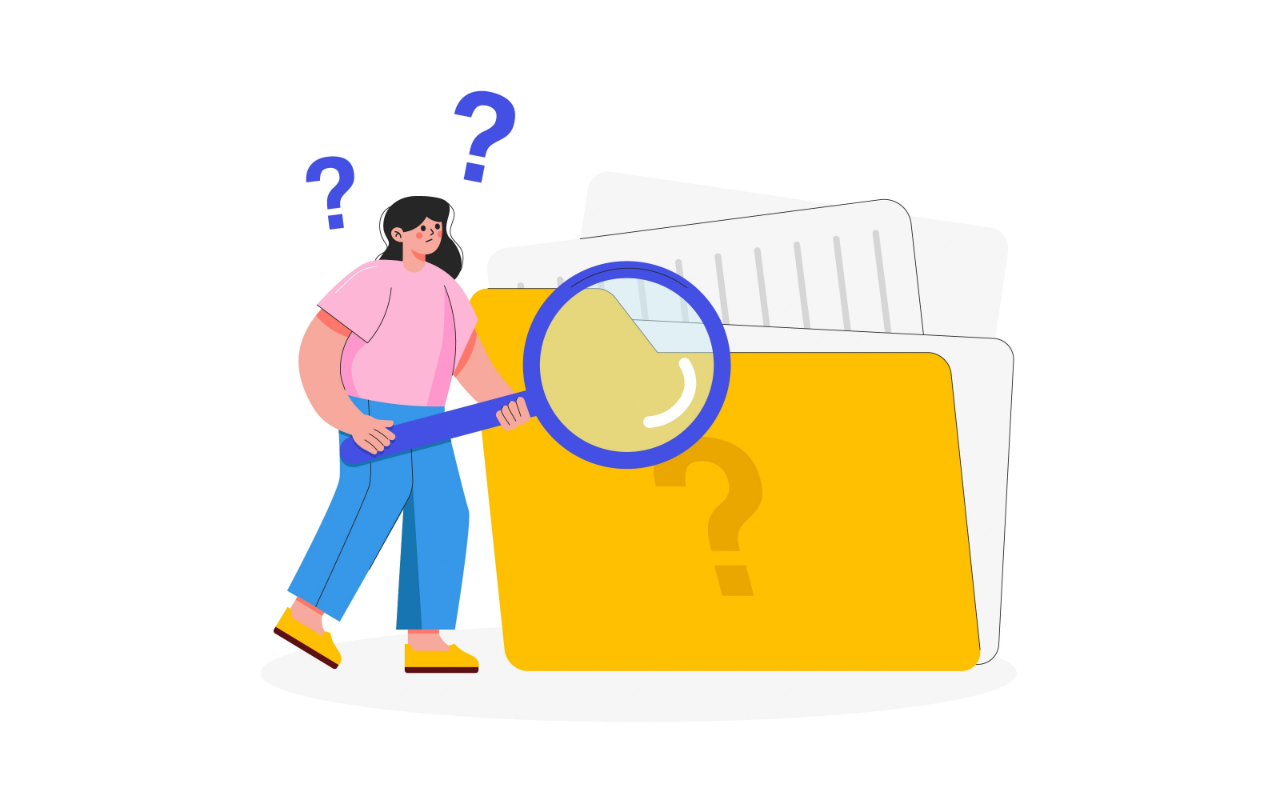
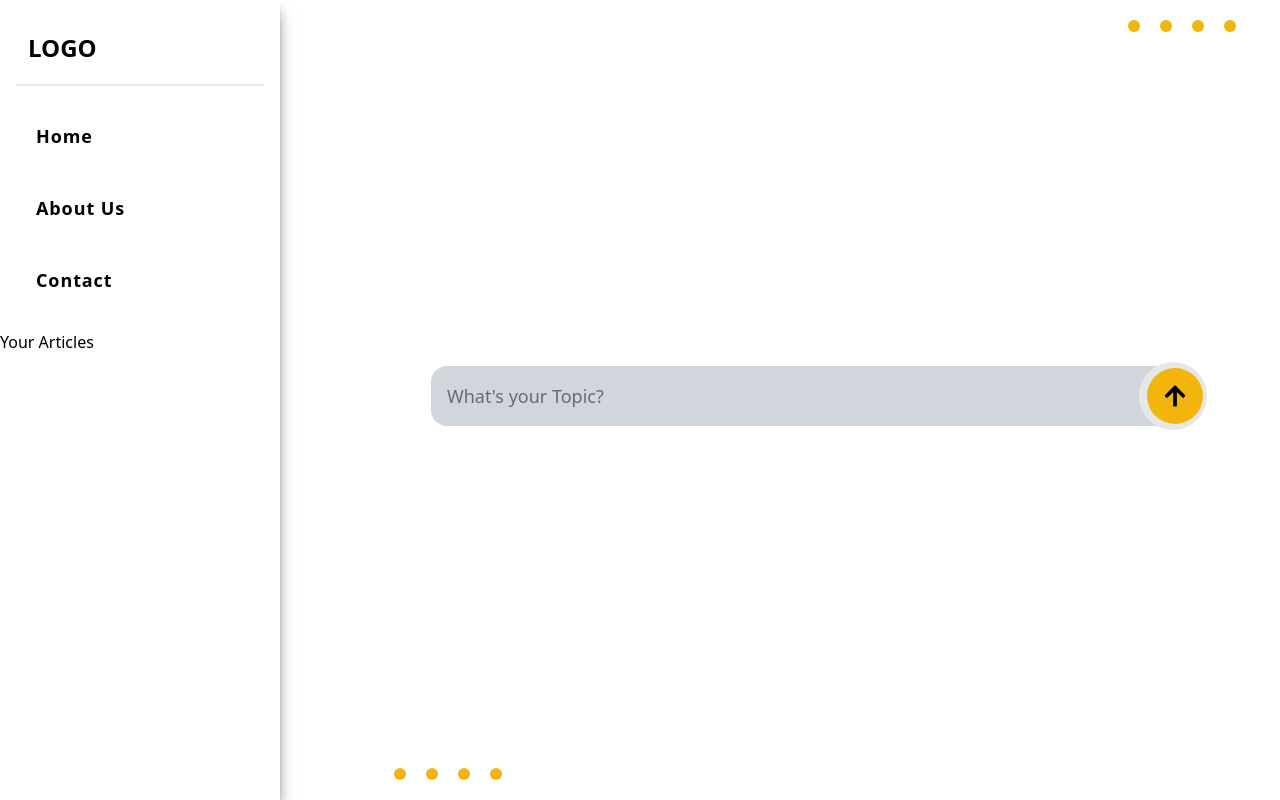
Before and after one commit to Bo1atit0/NewsReporterAI, a React (Vite) app in the folder frontend/: page /generate in a window 1280 px wide. Built offline with nearby package versions, Linux system fonts and the light colour scheme.

Commit message:
Created aside bar in generate page, worked on the article input bar and artice display section, added design and animations to home page

```diff
--- a/frontend/package.json
+++ b/frontend/package.json
@@ -14,12 +14,14 @@
   },
   "dependencies": {
     "@tailwindcss/vite": "^4.1.12",
+    "clsx": "^2.1.1",
     "react": "^19.1.1",
     "react-dom": "^19.1.1",
     "react-icons": "^5.5.0",
     "react-markdown": "^10.1.0",
     "react-router": "^7.13.0",
     "react-router-dom": "^7.13.0",
+    "tailwind-merge": "^3.4.0",
     "tailwindcss": "^4.1.12"
   },
   "devDependencies": {
--- /dev/null
+++ b/frontend/src/api/dummyArticle.js
@@ -0,0 +1,43 @@
+export function createDummyArticle(topic) {
+  return `
+# ${topic}
+
+## Introduction
+
+**${topic}** is becoming an increasingly important subject in today's world.
+As industries evolve and technology advances, more attention is being given to this area.
+
+---
+
+## Why ${topic} Matters
+
+- It influences modern innovation
+- It impacts businesses and communities
+- It creates new opportunities for growth
+- It shapes future development
+
+> Experts believe that ${topic} will continue to grow in importance over the next decade.
+
+---
+
+## Key Insights
+
+1. Understanding ${topic} improves decision-making.
+2. Organizations investing in ${topic} often gain competitive advantages.
+3. Continuous learning is essential in this space.
+
+---
+
+## Conclusion
+
+In summary, **${topic}** represents both opportunity and transformation.
+Staying informed about this subject is crucial for long-term success.
+
+\`\`\`js
+// Example related concept
+function exploreTopic(topic) {
+  return "Learning about " + topic + " leads to innovation.";
+}
+\`\`\`
+`;
+}
--- a/frontend/src/api/generateArticle.js
+++ b/frontend/src/api/generateArticle.js
@@ -1,4 +1,4 @@
-export async function generateArticle({ topic }) {
+export async function generateArticle(topic) {
   const url = await fetch(
     'https://newsreporterai-production.up.railway.app/api/v1/generate',
     {
--- a/frontend/src/components/Navbar.jsx
+++ b/frontend/src/components/Navbar.jsx
@@ -1,34 +1,66 @@
-import { NavLink } from 'react-router';
+import { NavLink, useLocation } from 'react-router';
+import { cn } from '../lib/utils';
+
 const Navbar = () => {
   const navItems = [
     { name: 'Home', href: '/' },
     { name: 'About Us', href: '/about' },
     { name: 'Contact', href: '/services' },
   ];
+  const location = useLocation();
+  const HomePage = location.pathname === '/';
+  const generatePage = location.pathname === '/generate';
+
   return (
-    <header className="py-6 px-6">
-      <nav className="hidden md:flex justify-center md:justify-around lg:justify-end items-center">
-        <h1 className="text-2xl font-bold">LOGO</h1>
-        <div className="flex w-full md:w-2/3 gap-5 md:gap-30 justify-end md:justify-center">
+    <header className="pt-6 pb-3 px-4">
+      <nav
+        className={cn(
+          'hidden md:flex ',
+          generatePage && 'flex-col items-start gap-5 py-2',
+          HomePage &&
+            'justify-center md:justify-around lg:justify-end items-center'
+        )}
+      >
+        <h1 className="text-2xl font-bold mb-0 pl-3 ">LOGO</h1>
+        <div className="h-0.5 w-full mx-auto bg-gray-200" />
+        <div
+          className={cn(
+            'flex',
+            generatePage && 'flex-col items-start gap-3 w-full',
+            HomePage &&
+              'w-full md:w-2/3 md:gap-30 justify-end md:justify-center'
+          )}
+        >
           {navItems.map((item) => (
             <NavLink
               key={item.name}
               to={item.href}
               className={({ isActive }) =>
-                `cursor:pointer relative after:absolute after:bg-[linear-gradient(to_right,black_0_5px)]
-               after:h-1 after:left-0 after:origin-left after:-bottom-2 lg:after:-bottom-2 after:w-0 hover:after:w-full after:opacity-0
-                hover:after:opacity-100 after:transition-all after:duration-700 after:ease-in-out
-                before:w-full before:h-0 before:opacity-0  before:origin-bottom  before:bg-bright
-                 before:absolute before:-bottom-2  before:z-0 hover:text-white
-                hover:before:h-30 hover:before:opacity-100 before:transition-all before:duration-700 before:ease-in-out
-              ${
-                isActive
-                  ? 'after:w-full after:opacity-100 text-white before:h-30 before:opacity-100'
-                  : 'after:w-0 after:opacity-0 text-neutral-900 before:h-0 before:opacity-0'
-              }`
+                cn(
+                  ` relative after:absolute after:left-0 after:origin-left after:w-0 hover:after:w-full after:opacity-0
+                    hover:after:opacity-100 hover:text-white after:transition-all after:duration-700 after:ease-in-out
+                    ${
+                      isActive
+                        ? 'after:w-full after:opacity-100'
+                        : 'after:w-0 after:opacity-0 '
+                    }
+                  `,
+                  HomePage &&
+                    `after:bg-[linear-gradient(to_right,black_0_5px)] after:h-1 after:-bottom-2 lg:after:-bottom-2
+                    before:w-full before:h-0 before:opacity-0  before:origin-bottom  before:bg-bright
+                  before:absolute before:-bottom-2  before:z-0 before:rounded-t-lg hover:before:h-30 hover:before:opacity-100
+                  before:transition-all before:duration-700 before:ease-in-out
+                  ${isActive ? ' text-white before:opacity-100 before:h-30' : 'text-neutral-900 before:h-0 before:opacity-0'}
+                  `,
+                  generatePage &&
+                    `after:bg-bright hover:after:h-full py-4 after:bottom-0 w-full after:rounded-2xl pl-3`
+                )
               }
             >
-              <p className="relative  whitespace-nowrap text-lg font-bold z-20 px-2">
+              <p
+                className={`relative  whitespace-nowrap text-lg font-bold z-20 px-2
+              ${generatePage && 'tracking-wider'}`}
+              >
                 {item.name}
               </p>
             </NavLink>
--- a/frontend/src/pages/Generate.jsx
+++ b/frontend/src/pages/Generate.jsx
@@ -1,56 +1,142 @@
-import React, { useState } from 'react';
 import { generateArticle } from '../api/generateArticle';
-// import Markdown from 'react-markdown';
-import { useNavigate } from 'react-router';
+import Markdown from 'react-markdown';
+import { FaArrowUp } from 'react-icons/fa';
+import Navbar from '../components/Navbar';
+import { createDummyArticle } from '../api/dummyArticle';
+import { useState } from 'react';
+import { RiLoaderFill } from 'react-icons/ri';
 
 const Generate = () => {
   const [topic, setTopic] = useState('');
-  // const [article, setArticle] = useState('');
-  const navigate = useNavigate();
+  const [articleData, setArticledata] = useState(null);
+  const [loading, setLoading] = useState(false);
 
-  const handleClick = async () => {
-    console.log('Generating article for topic:', topic);
-    const generatedArticle = await generateArticle({ topic });
-    // console.log(generatedArticle);
-
-    navigate('/article', {
-      state: {
-        article: generatedArticle.result,
-        topic,
-      },
+  const handleClick = () => {
+    if (!topic.trim()) {
+      return;
+    }
+    const fakeArticle = createDummyArticle(topic);
+    const headerTopic = topic;
+    setArticledata({
+      title: headerTopic,
+      content: fakeArticle,
     });
+    setTopic('');
   };
 
+  // const handleClick = async () => {
+  //   try {
+  //     const generatedArticle = await generateArticle(topic);
+  //     console.log(generatedArticle);
+  //     if (generatedArticle.error) {
+  //       console.log('Daily limit reached. Try again tomorrow.');
+  //     }
+  //     setArticle(generatedArticle?.result);
+  //   } catch (e) {
+  //     console.error('Error:', e);
+  //   }
+  // };
+
   return (
-    <section className="flex flex-col items-center gap-4 px-6 select-none">
-      <img
+    <section className="grid grid-cols-1 md:grid-cols-[1fr_3fr] gap-10">
+      <aside className="shadow-lg shadow-gray-500 max-w-70 w-full">
+        <Navbar />
+        <p>Your Articles</p>
+      </aside>
+
+      <div className=" relative h-screen flex flex-col items-center justify-center gap-4 w-full">
+        {/* 4 yellow circles */}
+        <div className=" absolute top-0 right-11 flex gap-5 justify-end z-15 mt-5 ">
+          <div className="bg-bright size-3  rounded-full" />
+          <div className="bg-bright size-3 rounded-full" />
+          <div className="bg-bright size-3 rounded-full" />
+          <div className="bg-bright size-3 rounded-full" />
+        </div>
+
+        {/* <img
         src="assets/generate_image.webp"
         alt="generate Image"
-        className="w-full h-[100vh] object-contain"
-      />
-      {/* <h1>Generate Article</h1>
+        className="absolute inset-0 w-full h-full object-contain"
+      /> */}
+        <section className=" absolute h-full flex flex-col items-center justify-center py-10 w-full">
+          {/* article */}
+          {articleData ? (
+            <article className="flex-1 overflow-y-auto my-6 py-8 w-[90vw] md:w-full mx-auto ">
+              <header className="text-center ">
+                <h1 className="text-2xl md:text-4xl font-bold tracking-tight">
+                  {articleData.title.toUpperCase()}
+                </h1>
+                <p className="mt-3 text-gray-500">
+                  Generated insight · {new Date().toLocaleDateString()}
+                </p>
+              </header>
 
-      <div className="w-full  flex flex-col items-center justify-center gap-5">
+              <div className="">
+                <div
+                  className="
+                  max-w-full
+                  shadow-md
+                  rounded-2xl
+                  py-4 px-12
+
+                  mx-5
+                  prose prose-lg
+                   prose-hr:my-5
+                prose-hr:border-gray-200
+                prose-headings:tracking-tight
+              prose-p:text-gray-700
+              prose-strong:text-gray-900
+              prose-a:text-blue-600
+              prose-a:no-underline
+              hover:prose-a:underline
+              prose-headings:mb-2
+                "
+                >
+                  <Markdown>{articleData.content}</Markdown>
+                </div>
+              </div>
+            </article>
+          ) : (
+            ''
+          )}
+
+          {/* input */}
+          <div className=" w-full md:pb-2 flex justify-center px-5">
+            {/* <div className="absolute -top-4 h-5 w-full bg-gradient-to-t from-gray-200/40 to-transparent pointer-events-none"></div> */}
             <input
-          className="border border-gray-300 w-full  rounded px-4 py-2
-        focus:outline-none focus:ring-2 focus:ring-blue-500
-        shadow-md mt-2 max-w-md"
               type="text"
               value={topic}
-          placeholder="Enter a topic..."
+              placeholder="What's your Topic?"
               onChange={(e) => {
                 setTopic(e.target.value);
               }}
+              className="border-none outline-none bg-gray-300 p-4 w-full md:w-[60vw] rounded-2xl text-lg font-medium relative"
             />
-
+            {loading ? (
+              <RiLoaderFill />
+            ) : (
               <button
-          className="bg-blue-500 text-white px-4 py-2 rounded-md
-        hover:bg-blue-700 active:scale-95 transition duration-300 cursor-pointer"
                 onClick={handleClick}
+                className="relative flex items-center justify-center
+          cursor-pointer hover:bg-bright hover:text-white hover:border-bright hover:shadow-lg
+            shadow-amber-700 transition-all duration-1000 ease-in-out"
               >
-          Generate
+                <div className="absolute bottom-0 right-0 md:-right-2 md:-bottom-1  md:size-17 bg-bright md:bg-gray-200 size-15 rounded-2xl md:rounded-full ">
+                  <div className=" z-0 hidden md:block size-14 rounded-full bg-bright absolute bottom-1/2 top-1/2 -translate-y-1/2 ml-2"></div>
+                </div>
+                <FaArrowUp className="absolute size-6 md:right-1/2 -translate-x-1/2 right-1.5" />
               </button>
-      </div> */}
+            )}
+          </div>
+        </section>
+        {/* 4 yellow circles */}
+        <div className=" absolute bottom-0 left-11 flex gap-5 justify-end z-15 mb-5">
+          <div className="bg-bright size-3  rounded-full" />
+          <div className="bg-bright size-3 rounded-full" />
+          <div className="bg-bright size-3 rounded-full" />
+          <div className="bg-bright size-3 rounded-full" />
+        </div>
+      </div>
     </section>
   );
 };
--- a/frontend/src/pages/Home.jsx
+++ b/frontend/src/pages/Home.jsx
@@ -49,7 +49,11 @@ const Home = () => {
               in-depth analysis, and personalized content to keep you informed
             </p>
             <Link to="/generate">
-              <button className="border border-black py-1 px-4 rounded-3xl text-3xl font-extrabold cursor-pointer hover:bg-bright hover:text-white hover:border-bright hover:shadow-md shadow-amber-700 transition-all duration-300">
+              <button
+                className="border border-black py-1 px-4 rounded-3xl text-3xl font-extrabold cursor-pointer
+               hover:bg-bright hover:text-white hover:border-bright hover:shadow-md
+                shadow-amber-700 transition-all duration-1000 ease-in-out"
+              >
                 Get Started
               </button>
             </Link>
```
Also changed, not shown: 1 other file (tests, documents, lock files or other folders). Lines whose indentation alone changed are shown as unchanged.
